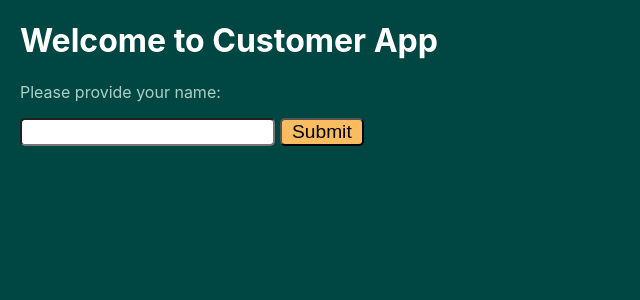
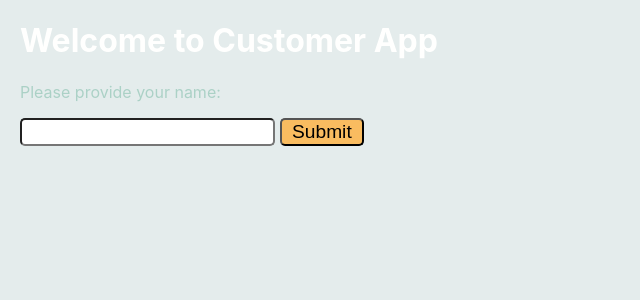
Before and after one commit to Vitvik/Frontend_CI-CD, a React (Create React App) app: page / in a window 1280 px wide. Shown: the top 300 px of the page, without its empty margins (0-640 px from the left). Built offline with nearby package versions, Linux system fonts and the light colour scheme.

Commit message:
edit index.css check CI/CD

```diff
--- a/src/index.css
+++ b/src/index.css
@@ -5,7 +5,8 @@ body {
     sans-serif;
   -webkit-font-smoothing: antialiased;
   -moz-osx-font-smoothing: grayscale;
-   background-color: #004643;
+   /*background-color: #004643;*/
+   background-color: #e4ecec;
    color: #fffffe;
 }
 
```
